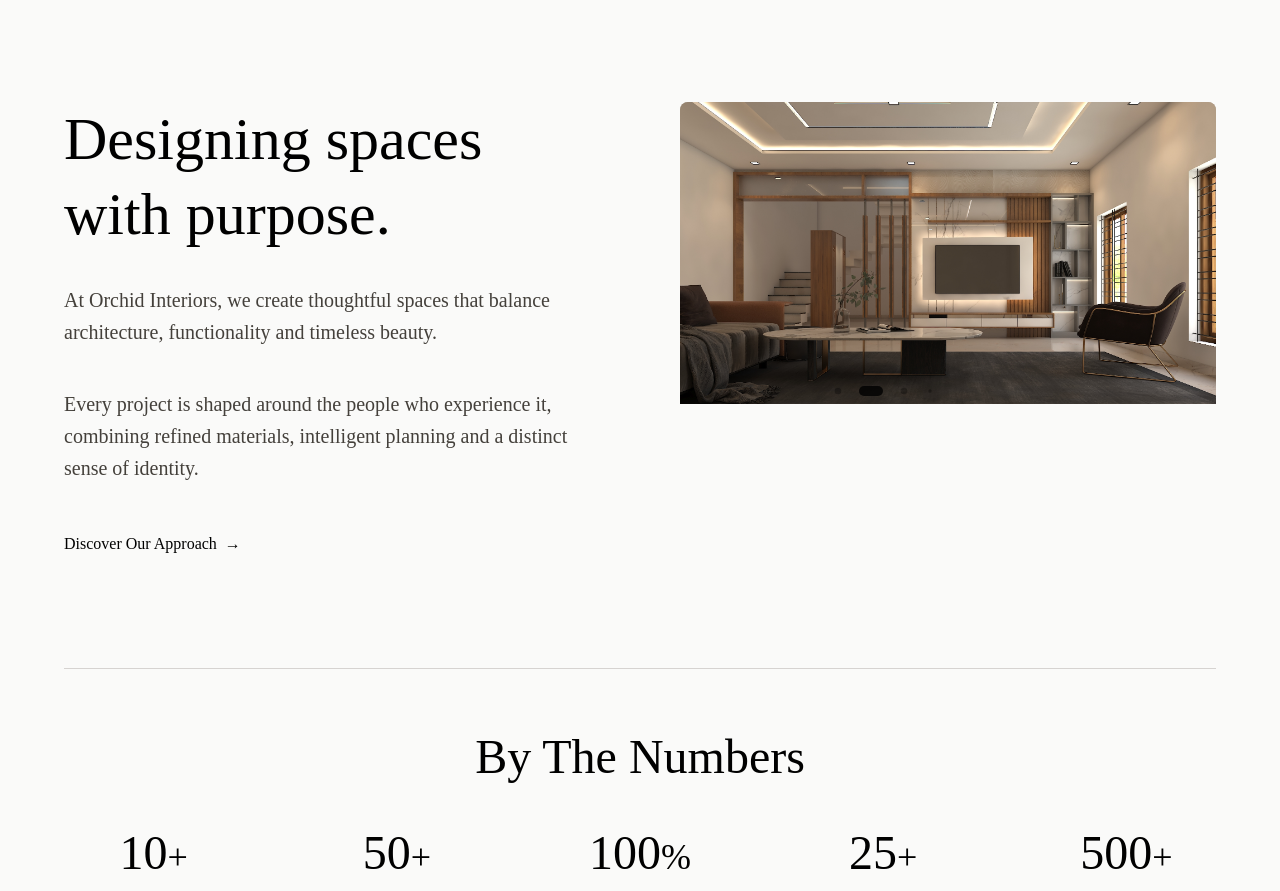
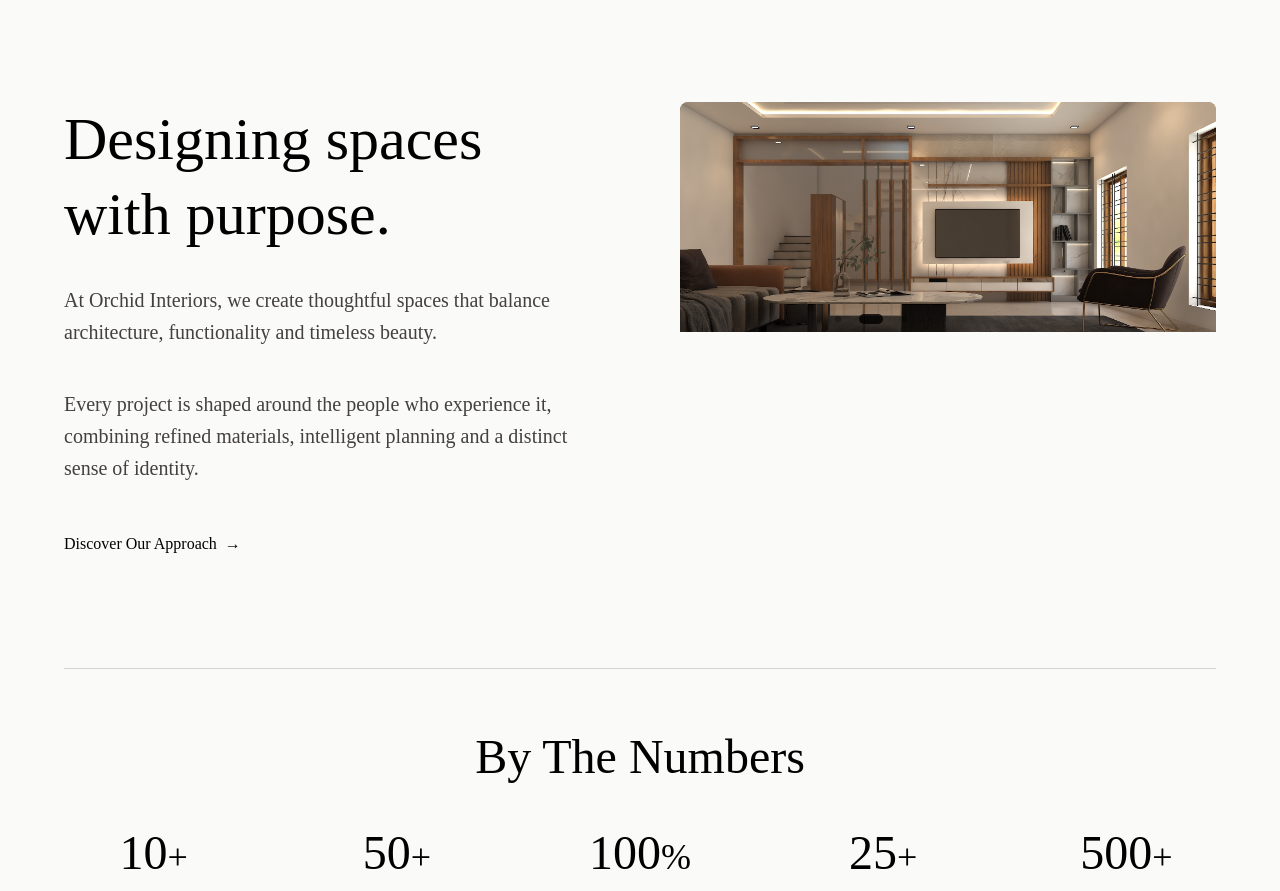
Before and after one commit to Sabarishalpha/ORCHID-INTERIORS, a Next.js app: page / in a window 1280 px wide. Shown: the part 802-1693 px from the top of the page. Built offline with nearby package versions, Linux system fonts and the light colour scheme; no server answers; a web font is replaced by a local one.

Commit message:
Update About.tsx

```diff
--- a/src/app/components/About.tsx
+++ b/src/app/components/About.tsx
@@ -85,7 +85,7 @@ export default function About() {
           >
             <div
               className="relative w-full mb-8"
-              style={{ aspectRatio: "16 / 9" }}
+              style={{ aspectRatio: "21 / 9" }}
             >
               <Swiper
                 modules={[Autoplay, EffectFade, Pagination]}
```
